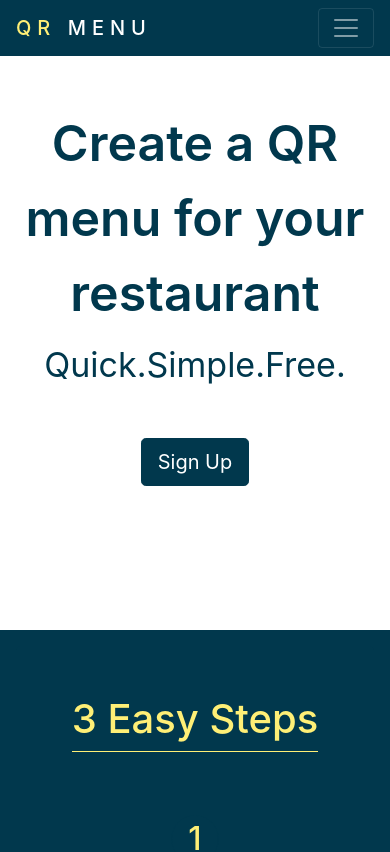
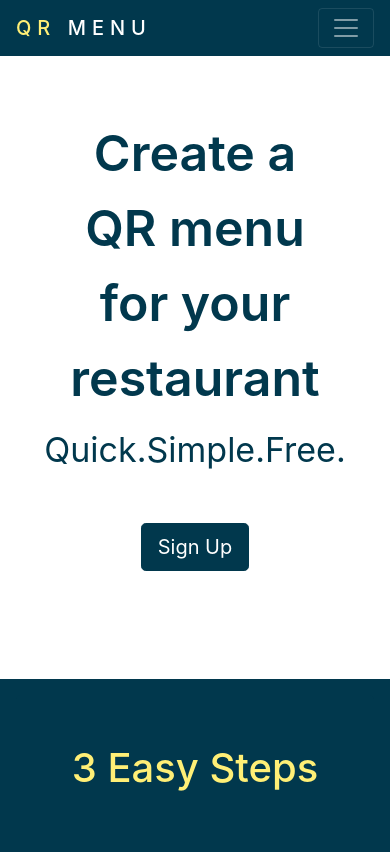
Before and after one commit to munal92/QR-Menu-FE, a React (Create React App) app: page / in a window 390 px wide. Shown: the top 852 px of the page. Built offline with nearby package versions, Linux system fonts and the light colour scheme.

Commit message:
small bug fix mob

```diff
--- a/src/scss/_mobile.scss
+++ b/src/scss/_mobile.scss
@@ -3,7 +3,7 @@
   .containerHeader {
     padding-left: 10px;
     padding-right: 10px;
-    padding-top: 50px;
+    padding-top: 60px;
   }
   .headerTitle {
     justify-content: center;
@@ -37,7 +37,7 @@
 // Large devices (desktops, 992px and up)
 @media (max-width: 992px) {
   .containerHeader {
-    padding-top: 50px;
+    padding: 60px;
     min-height: 68vh;
     background-color: $white;
     background-image: linear-gradient(150deg, $white 100%, $second 100%);
@@ -60,7 +60,7 @@
     .midsecCont {
       background-color: $first !important;
     }
-    span {
+    h2 {
       border-color: $second !important;
     }
   }
```
